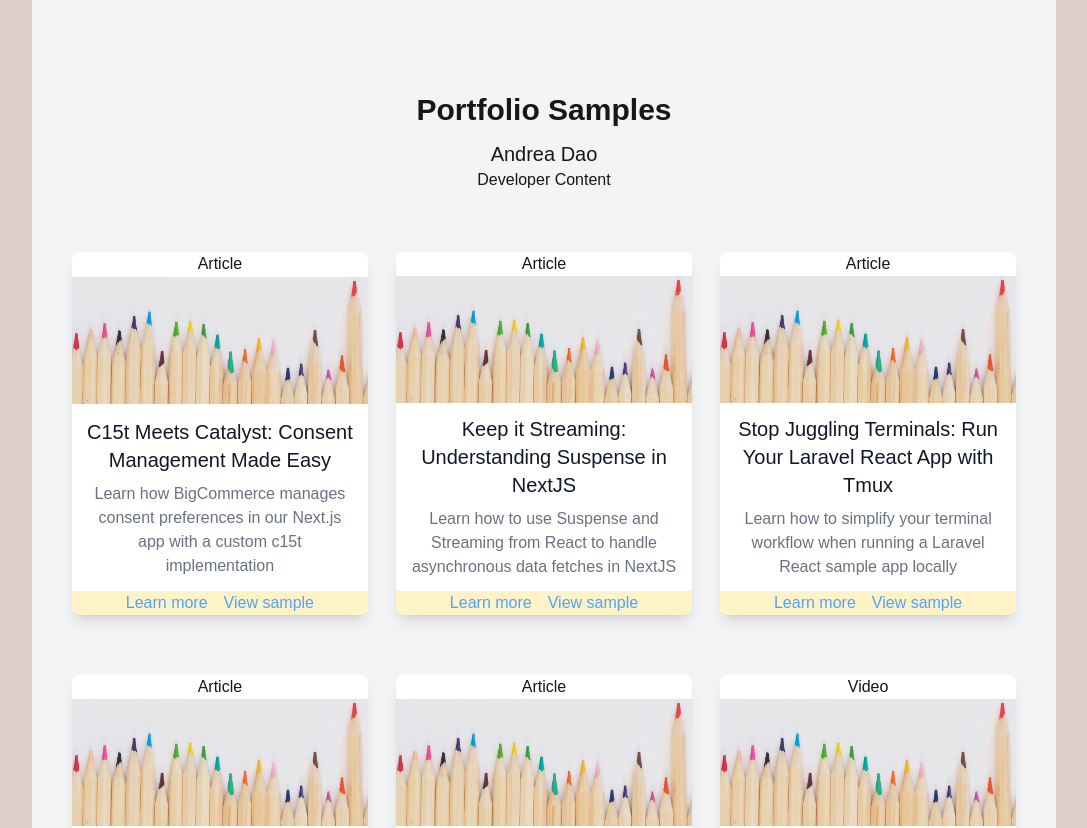
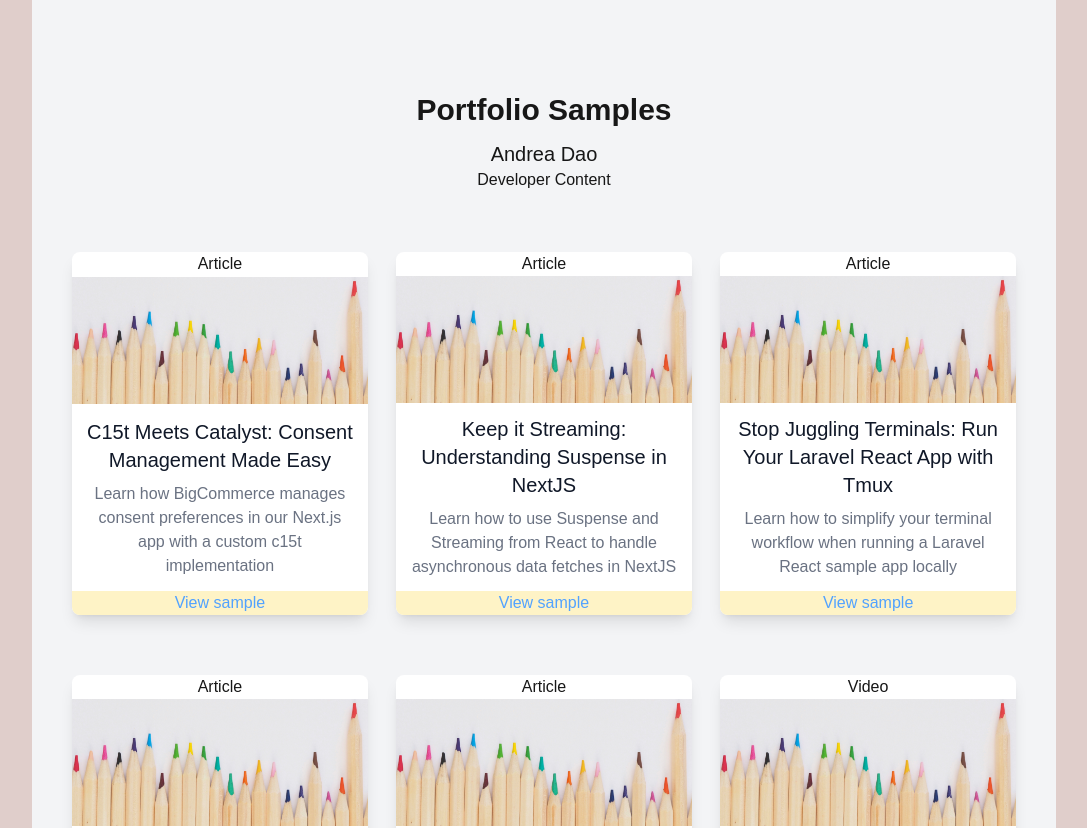
Before and after one commit to bc-andreadao/the-digital-me, a Next.js app: page /resume in a window 1280 px wide. Shown: the top 828 px of the page, without its empty margins (96-1183 px from the left). Built offline with nearby package versions, Linux system fonts and the light colour scheme.

Commit message:
remove modal

```diff
--- a/app/resume/page.tsx
+++ b/app/resume/page.tsx
@@ -30,13 +30,6 @@ export default function Resume() {
             </div>
             <div className="flex gap-4 justify-center bg-amber-100 rounded-b-lg">
               <Link
-                href={`/samples/${sample.url}`}
-                scroll={false}
-                className="text-blue-400"
-              >
-                Learn more
-              </Link>
-              <Link
                 href={`${sample.sampleURL}`}
                 scroll={false}
                 className="text-blue-400"
--- a/app/samples/[sample]/page.tsx
+++ b/app/samples/[sample]/page.tsx
@@ -37,9 +37,6 @@ export default async function PDFPage({
                 <p className="text-gray-500">{sample.description}</p>
               </div>
               <div className="flex gap-4 justify-center bg-amber-100 rounded-b-lg text-blue-400">
-                <Link href={`/samples/${sample.url}`} scroll={false}>
-                  Learn more
-                </Link>
                 <Link href={`${sample.sampleURL}`} scroll={false}>
                   View sample
                 </Link>
```
